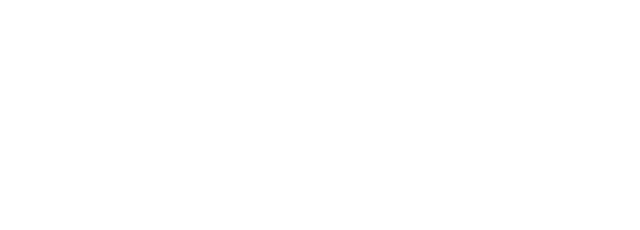
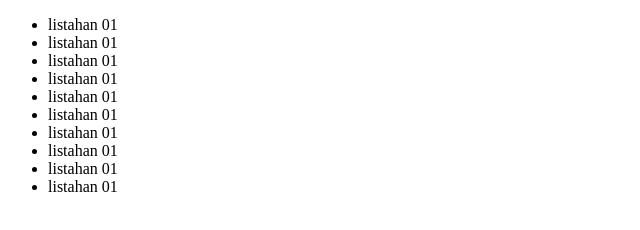
Before and after one commit to primusr/7100139-reyes, a plain HTML site: page demo.html in a window 1280 px wide. Shown: the whole page, without its empty margins (0-640 px from the left). Drawn offline with Linux system fonts and the light colour scheme.

Commit message:
edited demo.html friends's pc

```diff
--- a/demo.html
+++ b/demo.html
@@ -6,6 +6,17 @@
     <title>Document</title>
 </head>
 <body>
-
+    <ul>
+        <li>listahan 01</li>
+        <li>listahan 01</li>
+        <li>listahan 01</li>
+        <li>listahan 01</li>
+        <li>listahan 01</li>
+        <li>listahan 01</li>
+        <li>listahan 01</li>
+        <li>listahan 01</li>
+        <li>listahan 01</li>
+        <li>listahan 01</li>
+    </ul>
 </body>
 </html>
```
